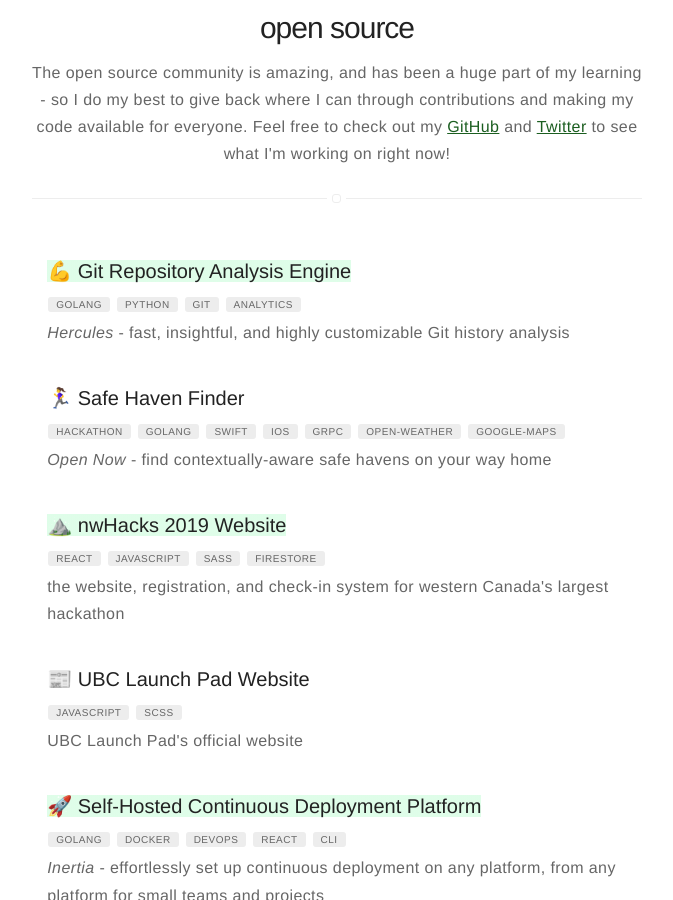
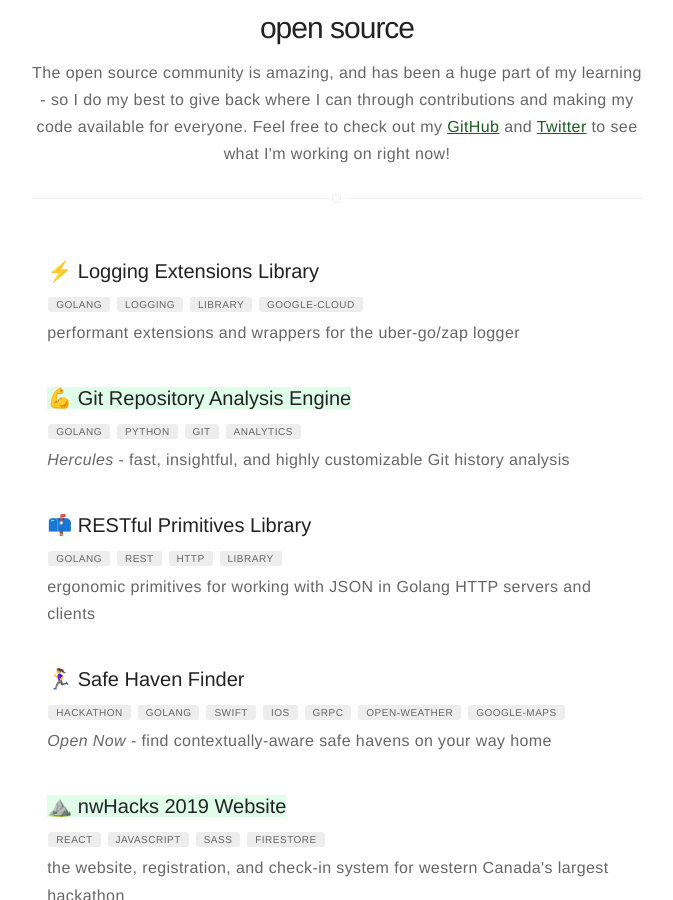
Before and after one commit to bobheadxi/bobheadxi.github.io, a Jekyll site: the page built from open-source/index.html, in a window 1280 px wide and 900 px high, scrolled down 489 px. Shown: the whole window, without its empty margins (303-976 px from the left). Built offline with Jekyll 4.4.1, drawn with Linux system fonts in a browser that asks for light colours; emoji names are drawn with the system emoji font.

Commit message:
add zapx, make res visible

```diff
--- /dev/null
+++ b/_posts/2019-4-23-zapx.md
@@ -0,0 +1,41 @@
+---
+title: ":zap: Logging Extensions Library"
+layout: post
+date: 2019-04-23 12:19
+tag:
+- golang
+- logging
+- library
+- google-cloud
+image: ""
+headerImage: false
+open_source: true # hide for now
+hidden: true # don't count this post in blog pagination
+description: "performant extensions and wrappers for the uber-go/zap logger"
+category: open-source
+author: robert
+star: false
+externalLink: false
+badges: []
+---
+
+<p align="center">
+    <a href="https://github.com/bobheadxi/zapx">
+        <img src="https://img.shields.io/badge/github-zapx-red.svg?style=for-the-badge" alt="GitHub Repository"/>
+    </a>
+</p>
+
+<p align="center">
+  <a href="https://godoc.org/github.com/bobheadxi/zapx">
+    <img src="https://godoc.org/github.com/bobheadxi/zapx?status.svg" alt="GoDoc">
+  </a>
+</p>
+
+Package `zapx` provides performant extensions and wrappers for
+[`uber-go/zap`](https://github.com/uber-go/zap), a logging library for
+[Golang](https://golang.org/).
+
+This page (and the library) is currently a work in progress - I'll add more
+details soon!
+
+<br />
```
Also changed, not shown: _posts/2019-2-10-res.md (+2 -5 lines).
